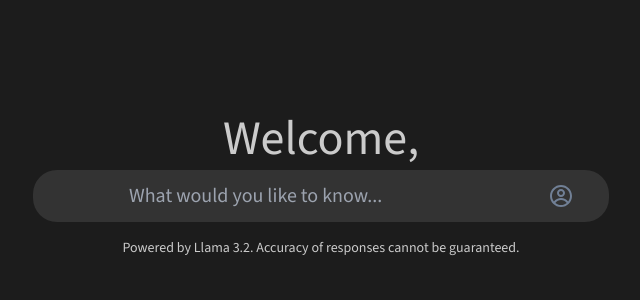
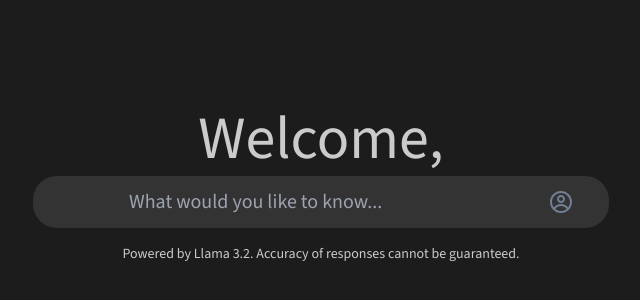
Before and after one commit to mvxmt/frontend, a Next.js app: page / in a window 1280 px wide. Shown: the part 206-506 px from the top of the page, without its empty margins (319-959 px from the left). Built offline with nearby package versions, Linux system fonts and the light colour scheme; no server answers.

Commit message:
Additional Adjustments

```diff
--- a/src/app/page.tsx
+++ b/src/app/page.tsx
@@ -91,7 +91,7 @@ export default function Home() {
           {history.length < 1 && (
             <motion.h1
               exit={{ opacity: 0, position: "absolute" }}
-              className={`self-center text-center text-5xl`}
+              className={`self-center text-center text-6xl`}
             >
               Welcome{userInfo.data ? " " + userInfo.data.name : ""},
             </motion.h1>
--- a/src/components/Chatbox.tsx
+++ b/src/components/Chatbox.tsx
@@ -35,7 +35,7 @@ export const ChatBox: React.FC<{
           <input
             name="query"
             placeholder="What would you like to know..."
-            className="m-3 text-xl col-span-4 col-start-2 w-full bg-background-text min-w-0 placeholder:bg-background-text focus:outline-none"
+            className="m-3 text-secondary text-xl col-span-4 col-start-2 w-full bg-background-text min-w-0 placeholder:bg-background-text focus:outline-none"
             autoComplete="off"
             disabled={isPending}
           ></input>
@@ -79,7 +79,7 @@ export const ChatBox: React.FC<{
               ) : (
                 <button
                   type="button"
-                  className="flex h-full w-full content-stretch items-center justify-center bg-transparent px-5 font-sans text-secondary"
+                  className="text-md flex h-full w-full content-stretch items-center justify-center bg-transparent px-5 font-sans text-secondary"
                   title="Sign In"
                   onClick={handleLogout}
                 >
```
